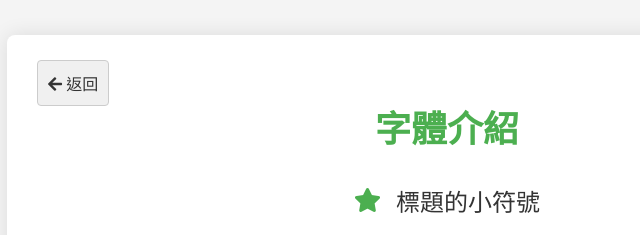
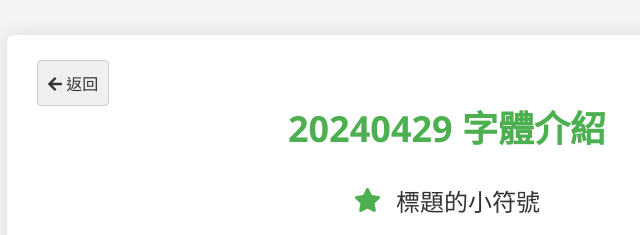
Before and after one commit to yuchen1102/Web-Design, a plain HTML site: page 20240429/index.html in a window 1280 px wide. Shown: the part 163-398 px from the top of the page, without its empty margins (193-833 px from the left). Drawn offline with Linux system fonts and the light colour scheme.

Commit message:
Update index.html

```diff
--- a/20240429/index.html
+++ b/20240429/index.html
@@ -13,7 +13,7 @@
     <div class="container">
         <div class="content-wrapper">
             <a href="../index.html" class="back-link" onclick="goBack()"><i class="fas fa-arrow-left"></i> 返回</a>
-            <h1>字體介紹</h1>
+            <h1>20240429 字體介紹</h1>
             <ul class="project-list">
                 <li><a href="favicon.html"><i class="fas fa-star"></i> 標題的小符號</a></li>
                 <li><a href="fontawesome.html"><i class="fas fa-font"></i> 字體圖案</a></li>
```
